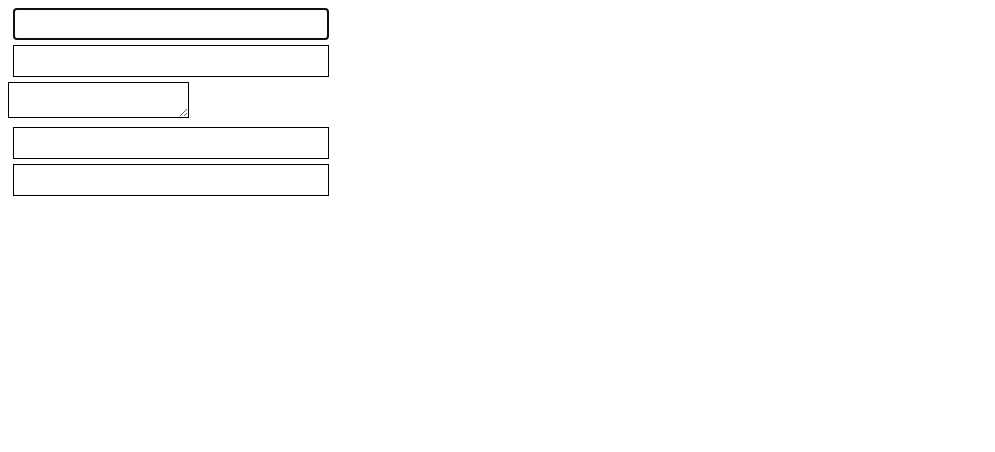
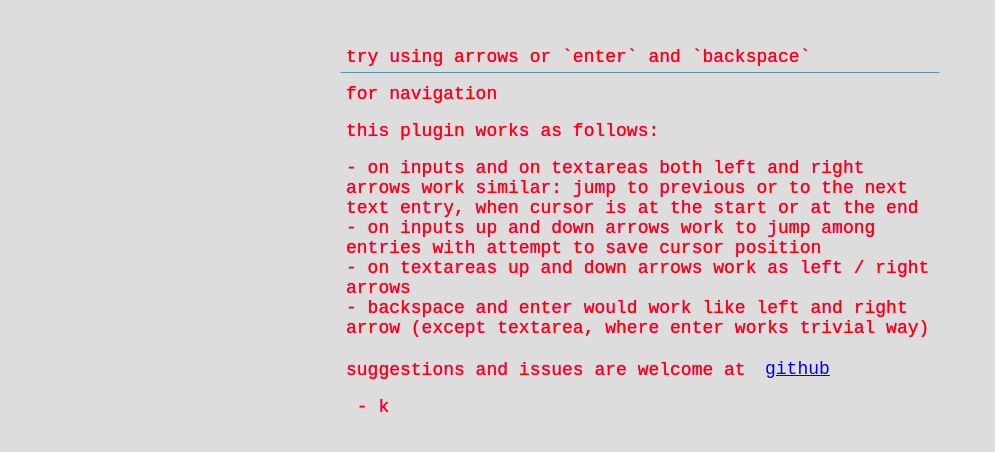
Before and after one commit to kosich/jq-joined-text-entries, a plain HTML site: page index.html in a window 1280 px wide. Shown: the whole page, without its empty margins (0-995 px from the left). Drawn offline with nearby package versions, Linux system fonts and the light colour scheme.

Commit message:
added text to t-entries

```diff
--- a/index.html
+++ b/index.html
@@ -3,16 +3,22 @@
     <head>
         <link rel='stylesheet' href='style.css' />
 
-        <script src="//code.jquery.com/jquery-2.1.3.min.js" ></script>
+        <script src="https://code.jquery.com/jquery-2.1.3.min.js" ></script>
         <script src="joinedTextEntries.min.js"></script>
         <script src="script.js" ></script>
 
     </head>
     <body>
-        <input id="i1" autofocus />
-        <input id="i2" />
-        <textarea id='ta1' ></textarea>
-        <input id="i3" />
-        <input id="i4" />
+        <div id='wrapper'>
+            <input value='try using arrows or `enter` and `backspace`' autofocus />
+            <input value='for navigation' />
+            <input value='this plugin works as follows:' />
+            <textarea rows='9' spellcheck="false">- on inputs and on textareas both left and right arrows work similar: jump to previous or to the next text entry, when cursor is at the start or at the end
+- on inputs up and down arrows work to jump among entries with attempt to save cursor position
+- on textareas up and down arrows work as left / right arrows
+- backspace and enter would work like left and right arrow (except textarea, where enter works trivial way)</textarea>
+            <input id="i3" value='suggestions and issues are welcome at'/><a id='ghlink' href='https://github.com/kosich/jq-joined-text-entries'>github</a>
+            <input value=' - k'/>
+        </div>
     </body>
 </html>
--- a/script.js
+++ b/script.js
@@ -1,20 +1,7 @@
 ;(function($){
     $(function(){
 
-        function handler ( p, n ){
-            var $p = $( p ),
-                $n = $( n );
-
-            console.log(p, n);
-            $p.css('border-color', 'gray');
-            $n.css('border-color', 'green');
-            $n.focus();
-        }
-
-        $('body').children().css('border', '1px solid black').joinInputs({
-            debug : true
-            // focusHandler : handler
-        });
+        $('#wrapper').children().joinInputs();
 
     });
 })(jQuery);
--- a/style.css
+++ b/style.css
@@ -1,5 +1,59 @@
-input {
-    margin: 5px;
-    font-size: 24px;
+body{
+    padding: 2em 0 0;
+    margin: 0;
+    background-color: #DDD;
+
+    font-size: 18px;
+    font-family: "Courier New", Courier, monospace;
+}
+
+#wrapper{
     display: block;
+    width: 600px;
+    margin: auto;
+
 }
+
+#wrapper input, #wrapper textarea {
+    display: block;
+    width: 100%;
+    box-sizing: border-box;
+    margin: 5px auto;
+    padding: 5px;
+
+    font-size: inherit;
+    font-family: inherit;
+
+    text-shadow: 0 0 1px #DF008F;
+    color: red;
+
+    border: 1px solid transparent;
+    background-color: transparent;
+    resize: none;
+}
+
+#wrapper input:focus, #wrapper textarea:focus {
+    outline: 0 transparent;
+}
+#wrapper textarea:focus {
+    border-left-color: #5496B8;
+}
+#wrapper input:focus {
+    border-bottom-color: #5496B8;
+}
+
+#wrapper #i3{
+    display: inline-block;
+    float: left;
+    width: 420px;
+}
+#ghlink {
+    box-sizing: border-box;
+    float: right;
+    display: inline-block;
+    margin: 5px 0;
+    padding: 5px;
+    width: 180px;
+    text-align: left;
+    vertical-align:center;
+}
```
